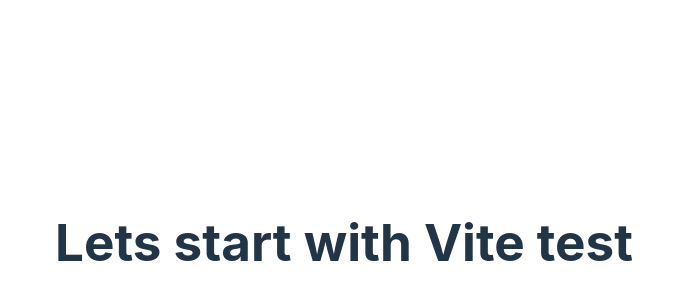
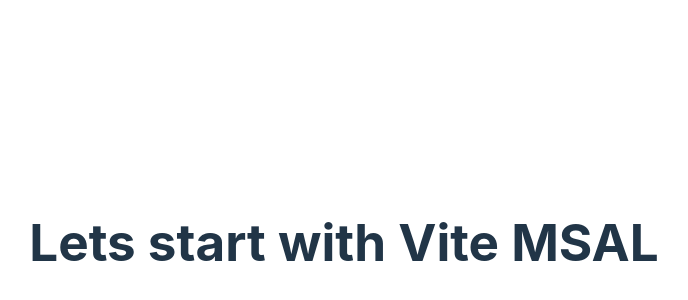
Before and after one commit to TomaszSzydlowski/clockify-time-tracker, a React (Vite) app: page / in a window 1280 px wide. Shown: the part 158-458 px from the top of the page, without its empty margins (296-984 px from the left). Built offline with nearby package versions, Linux system fonts and the light colour scheme; no server answers; what @azure/msal-react would draw is missing.

Commit message:
msal test

```diff
--- a/src/App.tsx
+++ b/src/App.tsx
@@ -3,7 +3,7 @@
 function App() {
     return (
         <div className="App">
-            <h1>Lets start with Vite test</h1>
+            <h1>Lets start with Vite MSAL</h1>
         </div>
     )
 }
```
